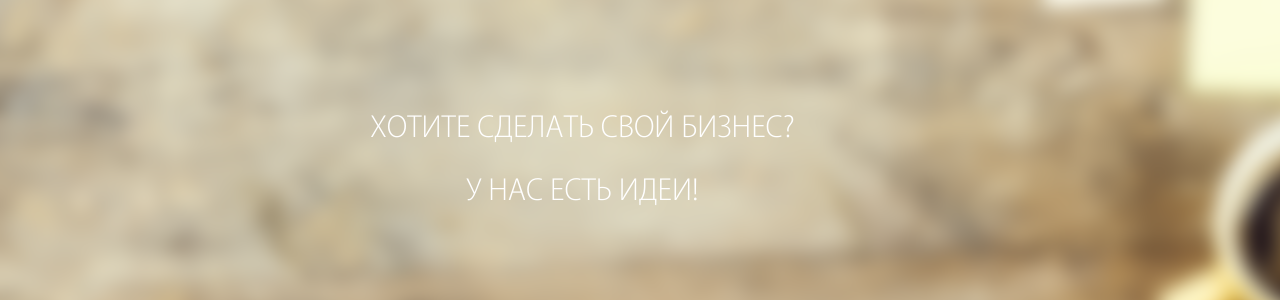
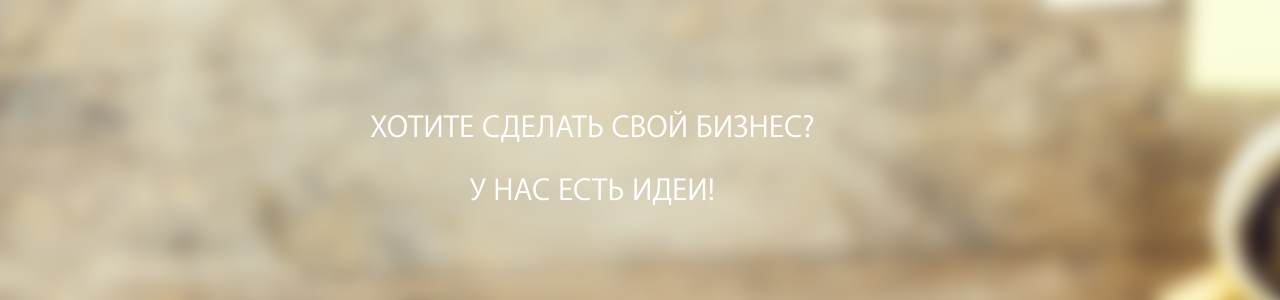
Before and after one commit to svetashov/bizideas.github.io, a Jekyll site: the page built from index.html, in a window 1280 px wide. Shown: the part 223-523 px from the top of the page. Built offline with Jekyll 4.4.1, drawn with Linux system fonts in a browser that asks for light colours.

Commit message:
Update _layout.scss

```diff
--- a/_sass/_layout.scss
+++ b/_sass/_layout.scss
@@ -263,7 +263,7 @@
 }
 .main-page-start-text {
     font-size: 24pt;
-    font-family: Myriad Set Pro Thin;
+    font-family: Myriad Set Pro Text;
     text-align: center;
     color: rgba(100%, 100%, 100%, 1);
     align: center;
```
